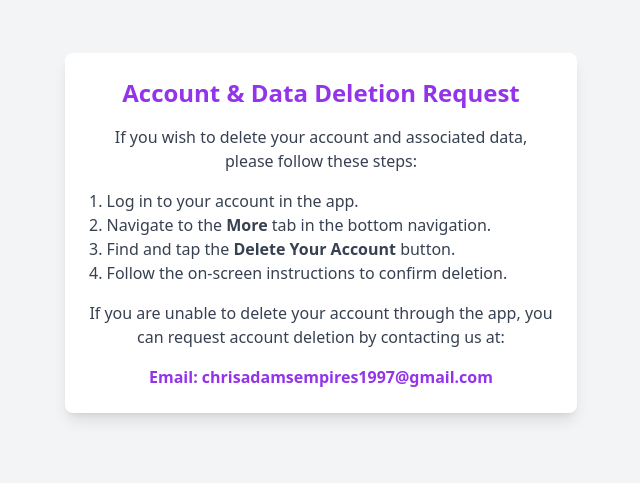
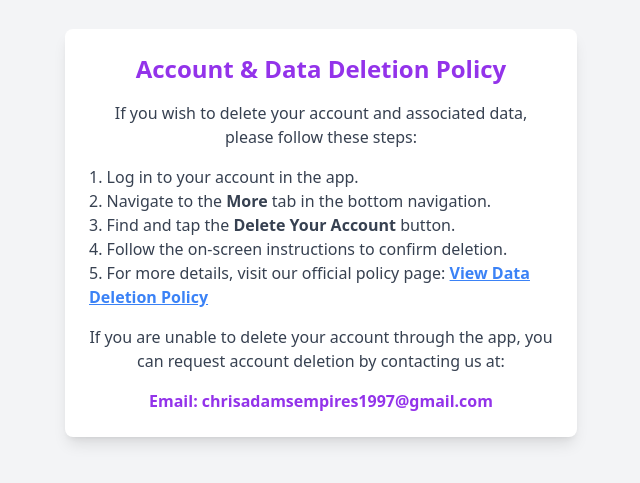
Before and after one commit to thecertifiedcoder/data-deletion-policy-chrisadams, a plain HTML site: page index.html in a window 1280 px wide. Shown: the part 167-650 px from the top of the page, without its empty margins (319-959 px from the left). Drawn offline with nearby package versions, Linux system fonts and the light colour scheme.

Commit message:
Update index.html

```diff
--- a/index.html
+++ b/index.html
@@ -3,18 +3,19 @@
 <head>
     <meta charset="UTF-8">
     <meta name="viewport" content="width=device-width, initial-scale=1.0">
-    <title>Account & Data Deletion Request</title>
+    <title>Account & Data Deletion Policy</title>
     <script src="https://cdn.tailwindcss.com"></script>
 </head>
 <body class="bg-gray-100 flex items-center justify-center min-h-screen">
     <div class="bg-white max-w-lg w-full p-6 rounded-lg shadow-lg text-center">
-        <h1 class="text-2xl font-bold text-purple-600 mb-4">Account & Data Deletion Request</h1>
+        <h1 class="text-2xl font-bold text-purple-600 mb-4">Account & Data Deletion Policy</h1>
         <p class="text-gray-700 mb-4">If you wish to delete your account and associated data, please follow these steps:</p>
         <ol class="list-decimal list-inside text-gray-700 text-left mb-4">
             <li>Log in to your account in the app.</li>
             <li>Navigate to the <strong>More</strong> tab in the bottom navigation.</li>
             <li>Find and tap the <strong>Delete Your Account</strong> button.</li>
             <li>Follow the on-screen instructions to confirm deletion.</li>
+            <li>For more details, visit our official policy page: <a href="https://www.termsfeed.com/live/e82a6db6-f978-47a6-8940-91bf64d45ebd" target="_blank" class="text-blue-500 font-semibold underline">View Data Deletion Policy</a></li>
         </ol>
         <p class="text-gray-700 mb-4">If you are unable to delete your account through the app, you can request account deletion by contacting us at:</p>
         <p class="font-semibold text-purple-600">Email: chrisadamsempires1997@gmail.com</p>
```
